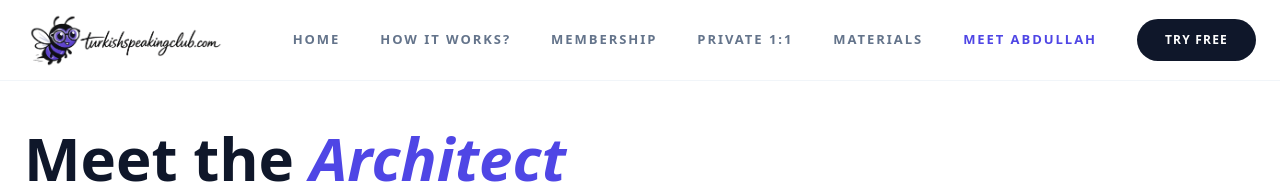
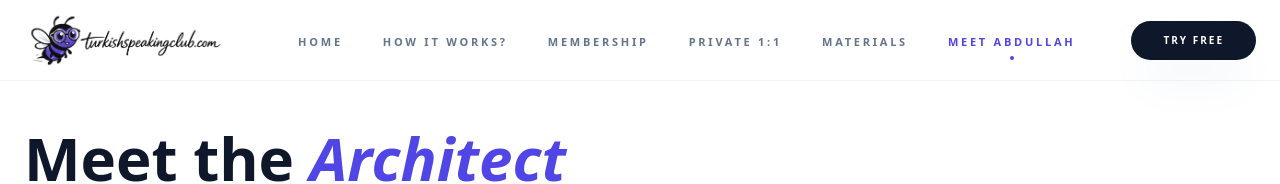
Before and after one commit to corduka/turkish-speaking-club, a React (Vite) app: page /about in a window 1280 px wide. Shown: the top 184 px of the page. Built offline with nearby package versions, Linux system fonts and the light colour scheme.

Commit message:
Update desktop nav bar

```diff
--- a/src/components/Navbar.jsx
+++ b/src/components/Navbar.jsx
@@ -54,23 +54,44 @@ export default function Navbar() {
           </motion.div>
         </Link>
 
-        {/* Desktop Navigation */}
+{/* Desktop Nav - Refined Version */}
 <div className="hidden md:flex items-center gap-10">
-          {navItems.map((item) => (
+  {navItems.map((item, index) => (
+    <motion.div
+      key={item.name}
+      initial={{ opacity: 0, y: -10 }}
+      animate={{ opacity: 1, y: 0 }}
+      transition={{ delay: index * 0.1 }}
+      className="relative group"
+    >
       <Link
-              key={item.name}
         to={item.path}
-              className={`text-[13px] font-bold uppercase tracking-[0.15em] transition-all hover:text-brand-primary ${location.pathname === item.path ? 'text-brand-primary' : 'text-slate-500'}`}
+        className={`text-[11px] font-black uppercase tracking-[0.25em] transition-all duration-300 ${
+          location.pathname === item.path ? 'text-brand-primary' : 'text-slate-500 hover:text-slate-900'
+        }`}
       >
         {item.name}
       </Link>
+
+      {/* Active Indicator: Zarif bir alt nokta */}
+      {location.pathname === item.path && (
+        <motion.div
+          layoutId="nav-dot"
+          className="absolute -bottom-2 left-1/2 -translate-x-1/2 w-1 h-1 bg-brand-primary rounded-full"
+        />
+      )}
+    </motion.div>
   ))}
-          <button
+
+  {/* CTA Button: Sophisticated & Strong */}
+  <motion.button
+    whileHover={{ scale: 1.02, y: -2 }}
+    whileTap={{ scale: 0.98 }}
     onClick={() => openForm('navbar')}
-            className="bg-slate-900 text-white px-7 py-3 rounded-full text-[12px] font-black uppercase tracking-widest hover:bg-brand-primary hover:shadow-lg hover:shadow-brand-primary/20 transition-all active:scale-95"
+    className="ml-4 bg-slate-900 text-white px-8 py-3 rounded-full text-[10px] font-black uppercase tracking-[0.2em] shadow-2xl shadow-slate-200 hover:bg-brand-primary hover:shadow-brand-primary/20 transition-all duration-500"
   >
     Try Free
-          </button>
+  </motion.button>
 </div>
 
         {/* Custom Premium Hamburger Button */}
```
Lines whose indentation alone changed are shown as unchanged.
